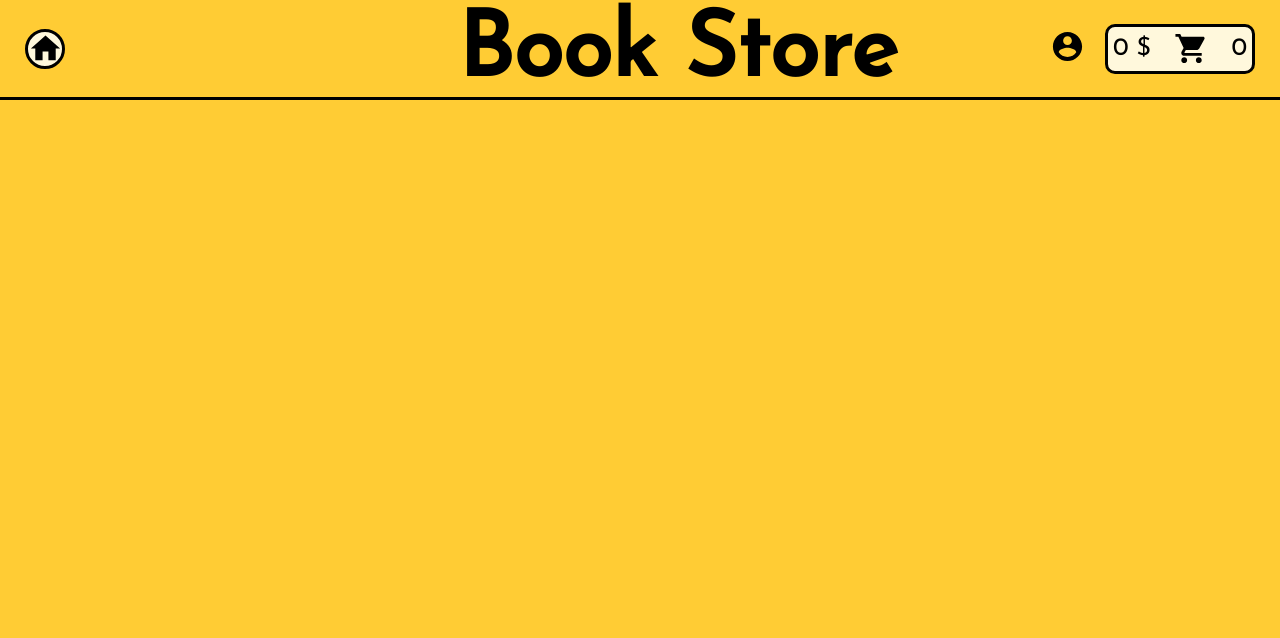
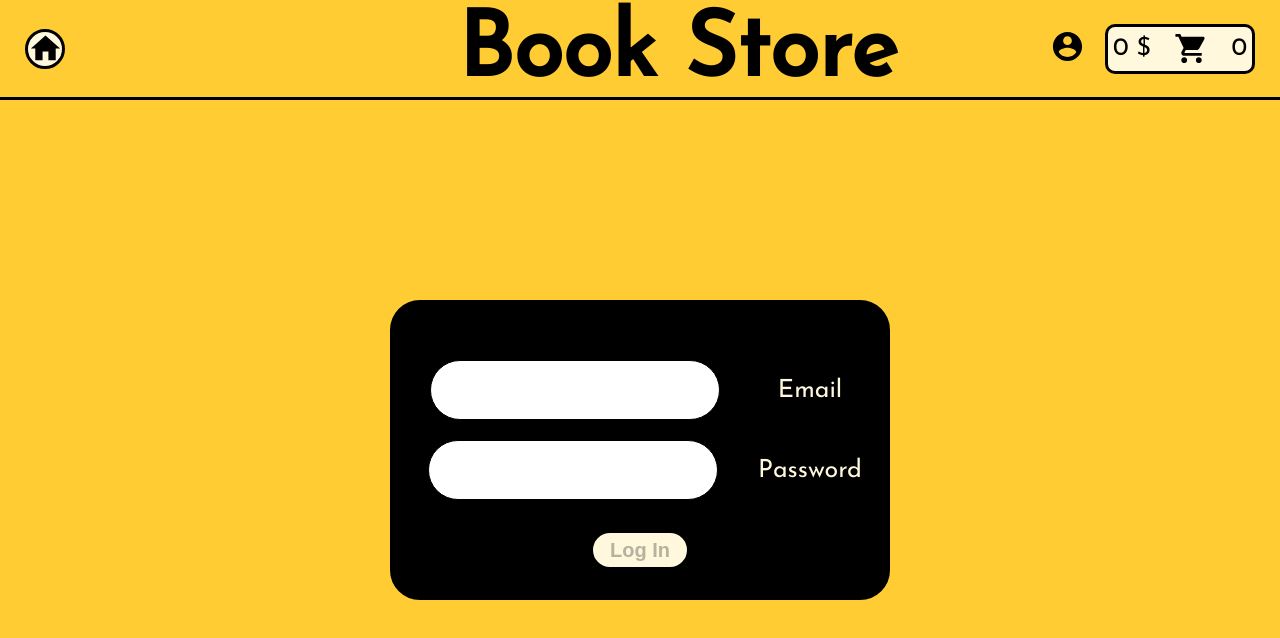
Before and after one commit to VnuckDima/Bookstore, a React (Create React App) app: page /registration in a window 1280 px wide. Shown: the top 638 px of the page. Built offline with nearby package versions, Linux system fonts and the light colour scheme.

Commit message:
feat: add validation form

```diff
--- a/src/App.js
+++ b/src/App.js
@@ -8,6 +8,7 @@ import { Route } from "react-router-dom";
 import Header from "./components/products/Header";
 import { Home, Books } from "./pages";
 import Registration from "./components/registration/Registration"
+
 
 function App() {
   return (
--- a/src/components/registration/Registration.jsx
+++ b/src/components/registration/Registration.jsx
@@ -1,11 +1,105 @@
-import React from 'react'
+import React, { useState } from "react";
+import "./Registration.scss";
+
+
+import { Link } from "react-router-dom";
+
 
 function Registration() {
-    return (
-        <div>
+  const [email, setEmail] = useState("");
+  const [password, setPassword] = useState("");
+  const [emailCompleted, setEmailCompleted] = useState(false);
+  const [passwordCompleted, setPasswordCompleted] = useState(false);
+  const [emailError, setEmailError] = useState("email cannot be empty");
+  const [passwordError, setPasswordError] = useState(
+    "password cannot be empty"
+  );
+  const [formValid, setFormValid] = useState(false);
 
+  React.useEffect(() => {
+    if (emailError || passwordError) {
+      setFormValid(false);
+    } else {
+      setFormValid(true);
+    }
+  }, [emailError, passwordError]);
+
+  const handlerEmail = (e) => {
+    setEmail(e.target.value);
+    const myEmail = "hello@hotnail.com";
+    const re = /^(([^<>()[\]\\.,;:\s@"]+(\.[^<>()[\]\\.,;:\s@"]+)*)|(".+"))@((\[[0-9]{1,3}\.[0-9]{1,3}\.[0-9]{1,3}\.[0-9]{1,3}\])|(([a-zA-Z\-0-9]+\.)+[a-zA-Z]{2,}))$/;
+    if (!re.test(String(e.target.value).toLowerCase())) {
+      setEmailError("????");
+    } else {
+      setEmailError("");
+    }
+  };
+
+  const handlerPassword = (e) => {
+    setPassword(e.target.value);
+    if (e.target.value.length < 3 || e.target.value.length > 7) {
+      setPasswordError("< 3 and > 8");
+    } else {
+      setPasswordError("");
+    }
+  };
+  const handlerBlur = (e) => {
+    switch (e.target.name) {
+      case "email":
+        setEmailCompleted(true);
+        break;
+      case "password":
+        setPasswordCompleted(true);
+        break;
+    }
+  };
+
+  return (
+    <div className="registration-wrap">
+      <form>
+        <div className="registration-fieldset">
+          {emailCompleted && emailError && (
+            <div style={{ color: "red" }}>{emailError}</div>
+          )}
+          <div>
+            <label>
+              <input
+                className="input-email"
+                onBlur={(e) => handlerBlur(e)}
+                onChange={(e) => handlerEmail(e)}
+                value={email}
+                type="text"
+                name="email"
+                placeholder=""
+              />
+              <span className="email-label label-font">Email</span>
+            </label>
+          </div>
+          {passwordCompleted && passwordError && (
+            <div style={{ color: "red" }}>{passwordError}</div>
+          )}
+          <div>
+            <label>
+              <input
+                className="input-pass"
+                onBlur={(e) => handlerBlur(e)}
+                onChange={(e) => handlerPassword(e)}
+                value={password}
+                type="password"
+                name="password"
+              />
+              <span className="password-label label-font">Password</span>
+            </label>
+          </div>
+          <Link to="/">
+          <button className="btn" disabled={!formValid} type="submit">
+            Log In
+          </button>
+          </Link>
         </div>
-    )
+      </form>
+    </div>
+  );
 }
 
-export default Registration
+export default Registration;
--- /dev/null
+++ b/src/components/registration/Registration.scss
@@ -0,0 +1,56 @@
+.registration-wrap {
+    width: 100%;
+    height: 700px;
+    display: flex;
+    justify-content: center;
+    align-items: center;
+    .registration-fieldset {
+        width: 500px;
+        height: 300px;
+        display: flex;
+        flex-direction: column;
+        align-items: center;
+        justify-content: center;
+        border: 5px solid black;
+        border-radius: 30px;
+        background: black;
+        input {
+            width: 290px;
+            height: 60px;
+            padding: 10px;
+            margin: 10px;
+            border: 1px solid black;
+            border-radius: 30px;
+            outline: none;
+            font-size: 20px;
+            color: black;
+           /*  background: cornsilk; */
+        }
+    }
+
+    .label-font {
+        font-size: 25px;
+        position: relative;
+        left: 30px;
+        color: cornsilk;
+        margin-right: 30px;
+    }
+    .input-email {
+        position: relative;
+        right: 18px;
+    }
+
+    .btn {
+        width: 100px;
+        height: 40px;
+        padding: 5px;
+        position: relative;
+        top: 20px;
+        border: 3px solid #000;
+        border-radius: 30px;
+        outline: none;
+        background: cornsilk;
+        font-size: 20px;
+font-weight: bolder;
+    }
+}
```
Also changed, not shown: src/App.scss (line endings or trailing spaces).
